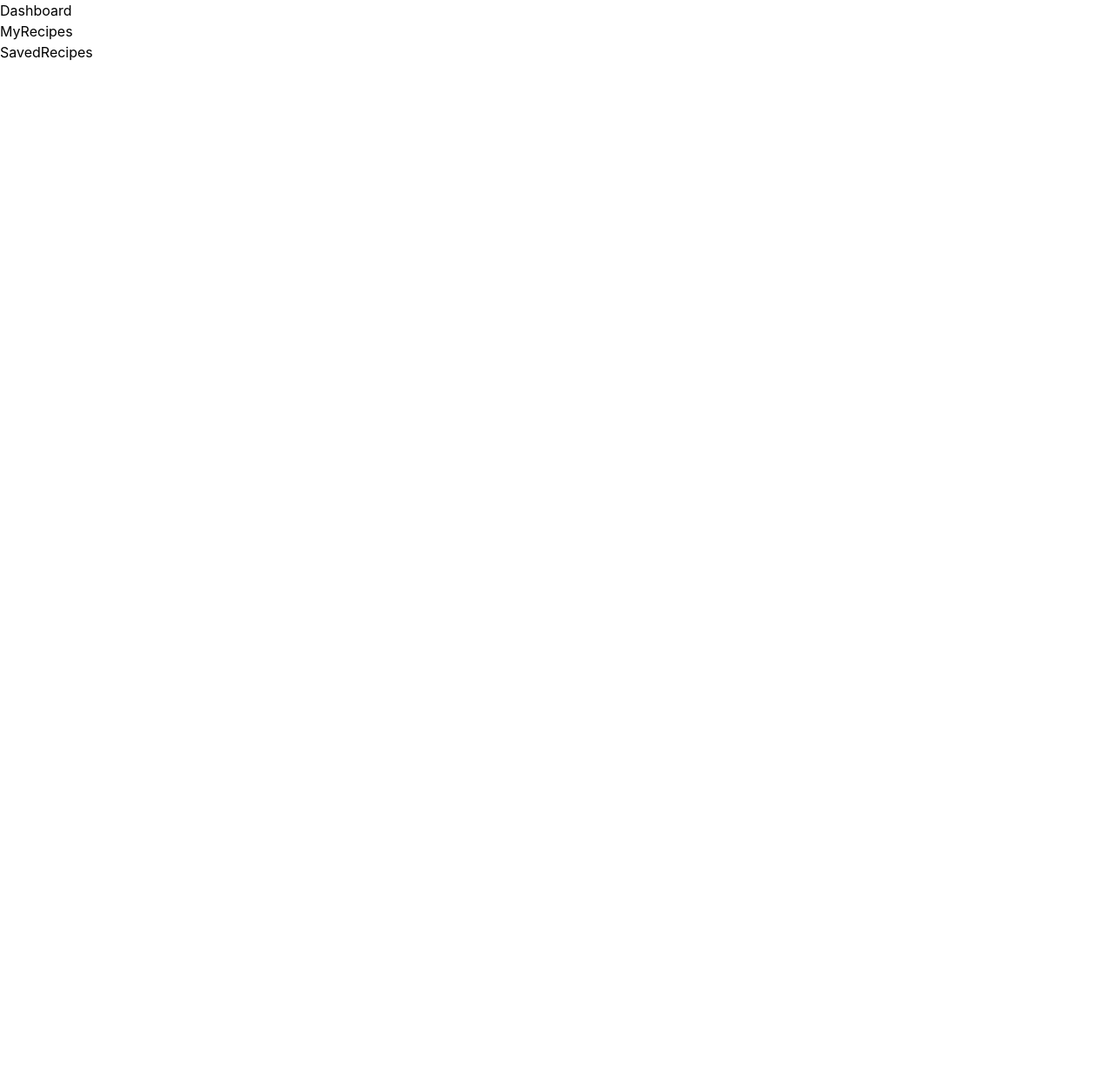
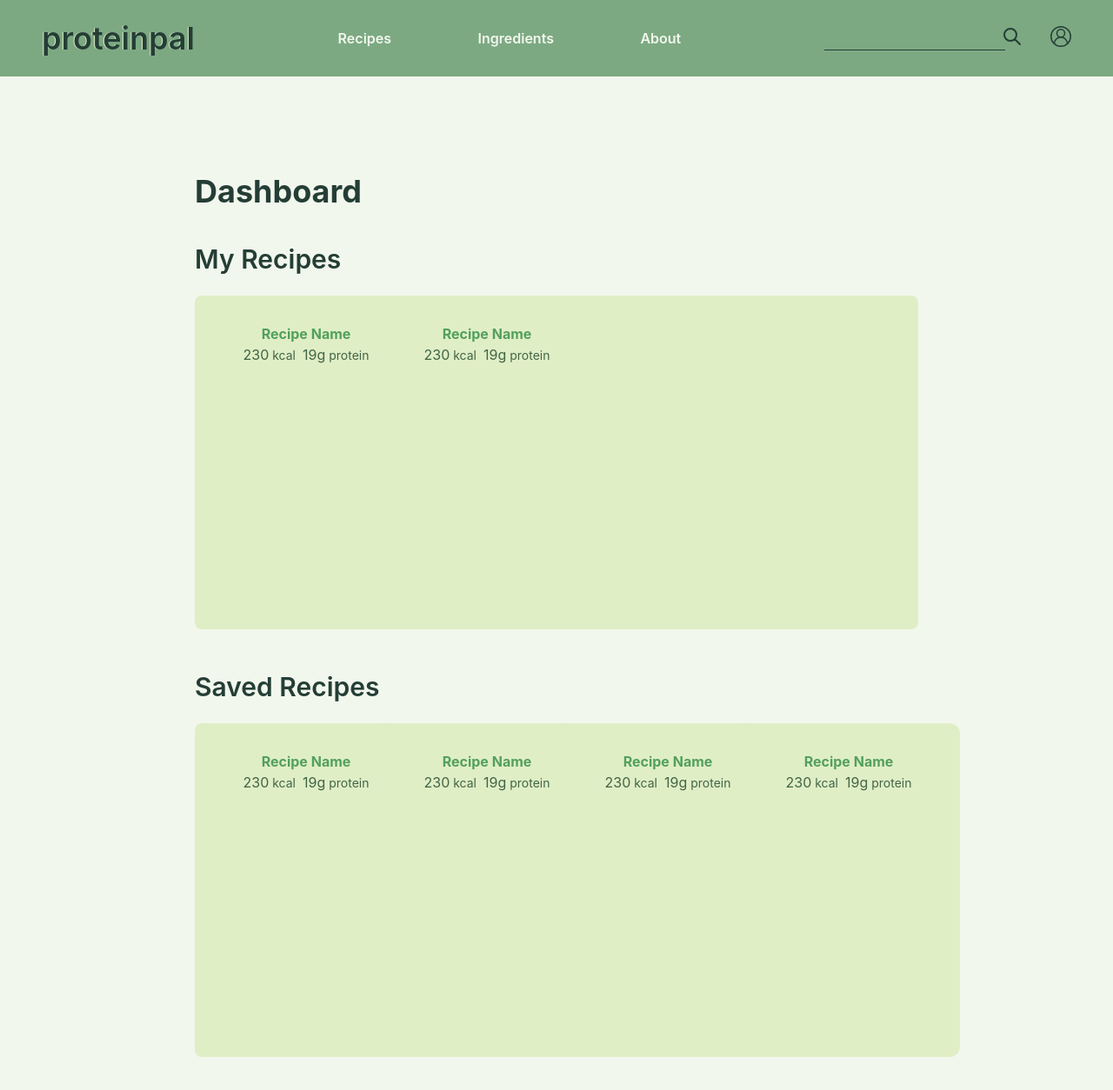
Before and after one commit to qayjjj/ProteinPal, a React (Create React App) app: page /dashboard in a window 1280 px wide. Shown: the top 1254 px of the page at 87% size. Before the commit the page ends 800 px from the top, so only its background shows below. Built offline with nearby package versions, Linux system fonts and the light colour scheme; no server answers.

Commit message:
Update Dashboard UI

```diff
--- a/src/pages/Dashboard/Dashboard.jsx
+++ b/src/pages/Dashboard/Dashboard.jsx
@@ -1,13 +1,17 @@
 import React from 'react'
 import MyRecipes from './MyRecipes/MyRecipes'
 import SavedRecipes from './SavedRecipes/SavedRecipes'
+import Navigation from '../../components/Navigation/Navigation'
 
 export default function Dashboard() {
   return (
-    <div>
-      <h1>Dashboard</h1>
-      <MyRecipes />
-      <SavedRecipes />
+    <div className="bg-background">
+      <Navigation />
+      <div className="py-28 px-56">
+        <h1 className="text-4xl font-bold text-header">Dashboard</h1>
+        <MyRecipes />
+        <SavedRecipes />
+      </div>
     </div>
   )
 }
--- a/src/pages/Dashboard/MyRecipes/MyRecipes.jsx
+++ b/src/pages/Dashboard/MyRecipes/MyRecipes.jsx
@@ -1,5 +1,34 @@
-import React from 'react'
+import React, { useState } from 'react'
+import RecipeCard from '../../../components/RecipeCard/RecipeCard'
 
 export default function MyRecipes() {
-  return <div>MyRecipes</div>
+  const [recipes, setRecipes] = useState([1, 2])
+
+  return (
+    <div className="mt-10">
+      <h2 className="text-3xl font-semibold text-header">My Recipes</h2>
+      <div
+        className={`rounded-lg mt-6 min-h-[24rem] w-full bg-background-alt grid ${
+          recipes.length !== 0 && 'grid-cols-4'
+        }`}
+      >
+        {recipes.length === 0 ? (
+          <p className="place-self-center text-background-bright">
+            Nothing to see here
+          </p>
+        ) : (
+          recipes.map(() => (
+            <RecipeCard
+              backgroundColor="bg-background-alt"
+              headerTextColor="text-highlight-bright"
+              bodyTextColor="text-body-bold"
+              // recipeImage={item.image}
+              recipeName="Recipe Name"
+              // recipeId={item.id}
+            />
+          ))
+        )}
+      </div>
+    </div>
+  )
 }
--- a/src/pages/Dashboard/SavedRecipes/SavedRecipes.jsx
+++ b/src/pages/Dashboard/SavedRecipes/SavedRecipes.jsx
@@ -1,5 +1,34 @@
-import React from 'react'
+import React, { useState } from 'react'
+import RecipeCard from '../../../components/RecipeCard/RecipeCard'
 
 export default function SavedRecipes() {
-  return <div>SavedRecipes</div>
+  const [recipes, setRecipes] = useState([1, 2, 3, 4])
+
+  return (
+    <div className="mt-12">
+      <h2 className="text-3xl font-semibold text-header">Saved Recipes</h2>
+      <div
+        className={`rounded-lg mt-6 min-h-[24rem] w-full bg-background-alt grid ${
+          recipes.length !== 0 && 'grid-cols-4'
+        }`}
+      >
+        {recipes.length === 0 ? (
+          <p className="place-self-center text-background-bright">
+            Nothing to see here
+          </p>
+        ) : (
+          recipes.map(() => (
+            <RecipeCard
+              backgroundColor="bg-background-alt"
+              headerTextColor="text-highlight-bright"
+              bodyTextColor="text-body-bold"
+              // recipeImage={item.image}
+              recipeName="Recipe Name"
+              // recipeId={item.id}
+            />
+          ))
+        )}
+      </div>
+    </div>
+  )
 }
```
